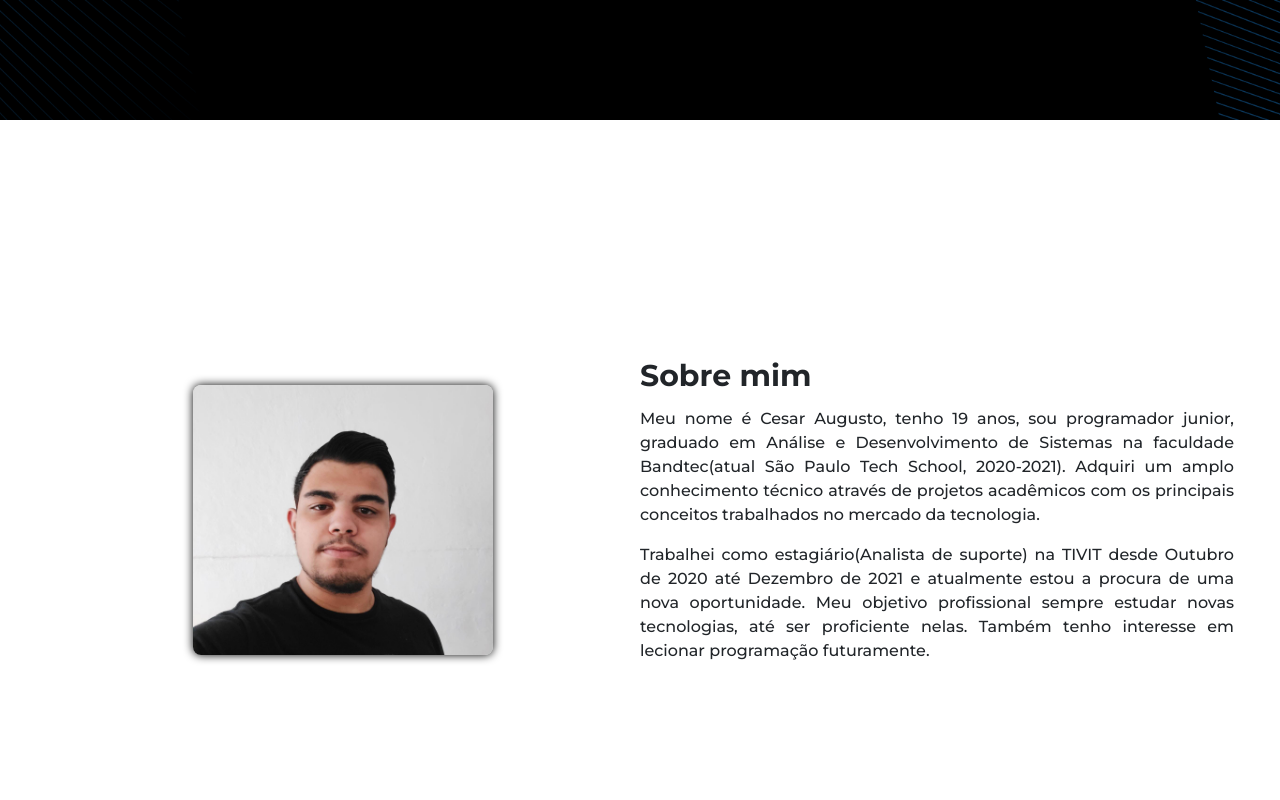
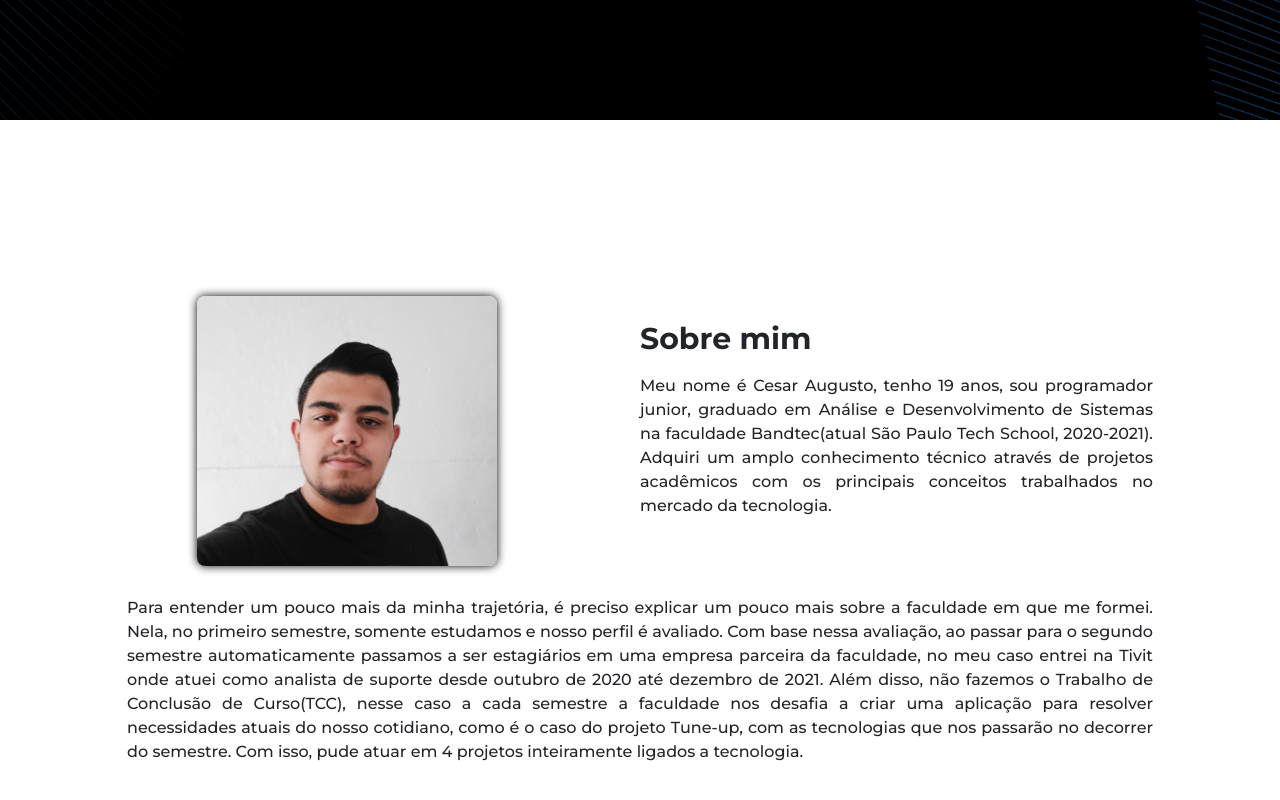
Before and after one commit to cesar-augusto-alves-barbosa/cesar.augusto.alves.barbosa, a Next.js app: page / in a window 1280 px wide. Shown: the part 680-1480 px from the top of the page. Built offline with nearby package versions, Linux system fonts and the light colour scheme.

Commit message:
Adding about me paragraph

```diff
--- a/css/index.css
+++ b/css/index.css
@@ -211,18 +211,32 @@
     padding: 0!important;
 
     display: flex;
+    justify-content: center;
     align-items: center;
 
     min-height: 100vh;
 }
 
 .container-about-me {
-    justify-content: center;
+    padding: 0!important;
+
+    margin-top: 20px;
+
+    width: 90%;
+
+    align-items: center!important;
+    justify-content: space-between!important;
 }
 
 .container-image-profile {
     display: flex;
     justify-content: center;
+
+    width: max-content;
+
+    margin: 0;
+    margin-left: 70px;
+    padding: 0;
 }
 
 .container-image-profile span {
@@ -243,20 +257,43 @@
 
 .container-paragraphs-about-me {
     padding: 0;
+    margin: 0;
+
+    display: flex;
+    flex-direction: column;
+    justify-content: space-between;
 }
 
 .title-about-me {
     font-size: 30px;
+
+    margin: 0!important;
 }
 
-.paragraph-about-me {
-    font-size: 16px;
+.paragraph-about-me{
+    margin: 20px 0;
+    padding: 0;
 
     text-align: justify;
 
+    font-size: 16px;
     font-family: 'Montserrat', sans-serif;
     font-weight: 500;
 }
+
+.paragraph-about-me-bottom {
+    margin: 0;
+    padding: 0;
+
+    margin-top: 30px;
+
+    text-align: justify;
+
+    font-size: 16px;
+    font-family: 'Montserrat', sans-serif;
+    font-weight: 500;
+}
+
 
 
 
@@ -675,9 +712,6 @@
     margin: 0!important;
     text-decoration: none!important;
 }
-
-
-
 .footer-subtitle-contact,
 .footer-subtitle-brand,
 .footer-subtitle-social-media {
@@ -699,6 +733,23 @@
 }
 
 
+@media only screen and (max-width: 991px) {
+    .container-about-me {
+        margin: 40px 0!important;
+
+        align-items: center!important;
+        justify-content: center!important;
+    }
+    .container-paragraphs-about-me {
+        margin-top: 20px;
+    }
+
+    .container-image-profile  {
+        margin: 0;
+    }
+}
+
+
 @media only screen and (max-width: 930px) {
 
     .footer {
@@ -708,14 +759,6 @@
         width: 40px!important;
         height: 39px!important;
     }
-    .container-paragraphs-about-me {
-        width: 80%;
-
-        display: flex;
-        flex-direction: column;
-        align-items: center;
-    }
-
     .title-banner:nth-child(1) {
         font-size: 20px;
     }
--- a/pages/index.js
+++ b/pages/index.js
@@ -162,13 +162,19 @@ function Home() {
                             acadêmicos com os principais conceitos
                             trabalhados no mercado da tecnologia.
                         </p>
-                        <p className="paragraph-about-me lead">
-                            Trabalhei como estagiário(Analista de suporte) na TIVIT desde Outubro de 2020 até Dezembro
-                            de 2021 e atualmente estou a procura de uma nova oportunidade.
-                            Meu objetivo profissional sempre estudar novas tecnologias, até ser proficiente nelas.
-                            Também tenho interesse em lecionar programação futuramente.
-                        </p>
                     </div>
+                    <p className="paragraph-about-me-bottom lead">
+                            Para entender um pouco mais da minha trajetória, é preciso explicar um pouco mais
+                            sobre a faculdade em que me formei. Nela, no primeiro semestre, somente estudamos
+                            e nosso perfil é avaliado. Com base nessa avaliação, ao passar para o segundo semestre
+                            automaticamente passamos a ser estagiários em uma empresa parceira da faculdade,
+                            no meu caso entrei na Tivit onde atuei como analista de suporte desde outubro de 2020
+                            até dezembro de 2021. Além disso, não fazemos o Trabalho de Conclusão de Curso(TCC),
+                            nesse caso a cada semestre a faculdade nos desafia a criar uma aplicação
+                            para resolver necessidades atuais do nosso cotidiano, como é o caso do projeto
+                            Tune-up, com as tecnologias que nos passarão no decorrer do semestre. Com isso,
+                            pude atuar em 4 projetos inteiramente ligados a tecnologia.
+                    </p>
                 </div>
             </section>
             <section id="sectionTechnologies" className="section-technologies">
```
